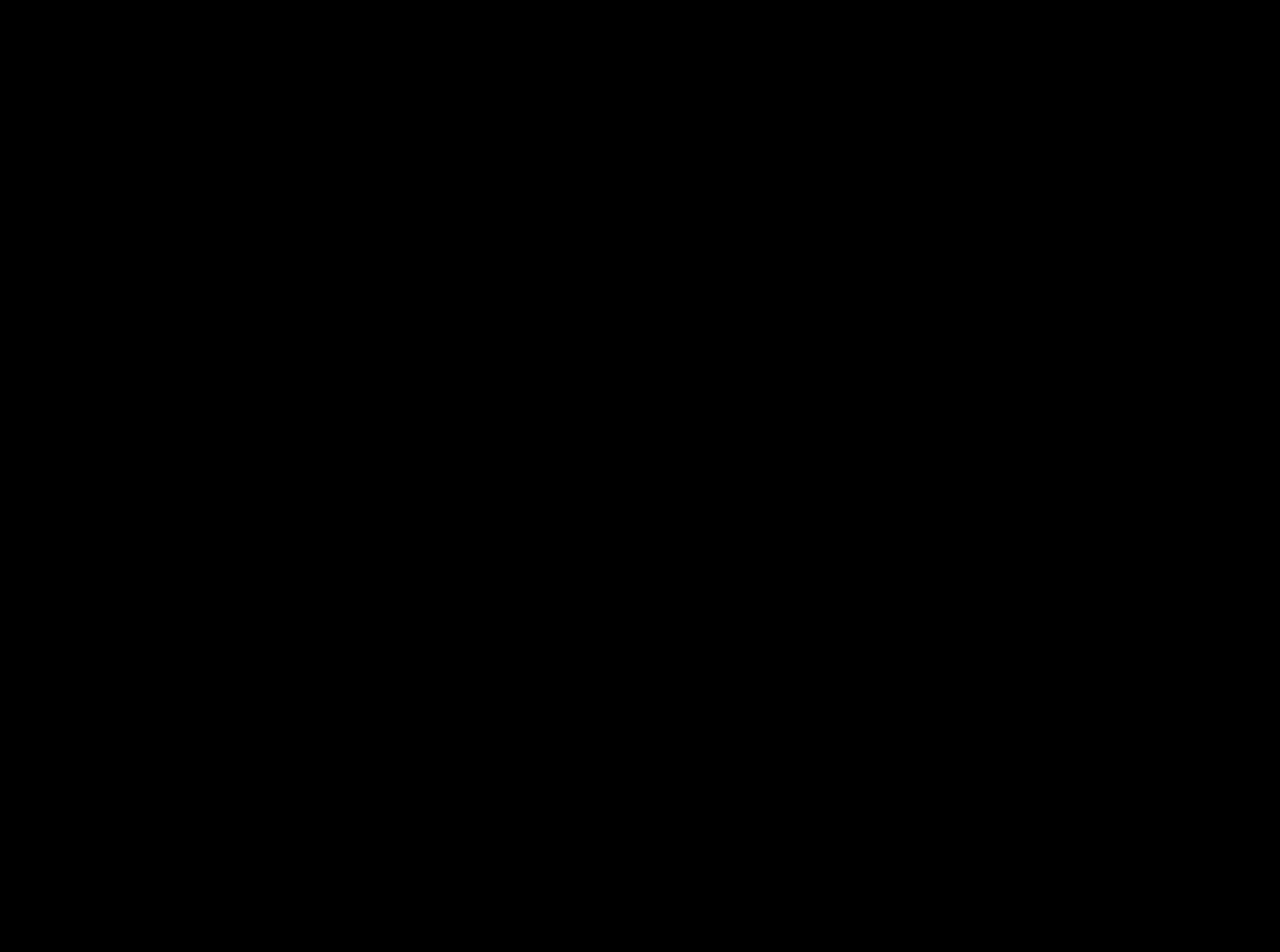
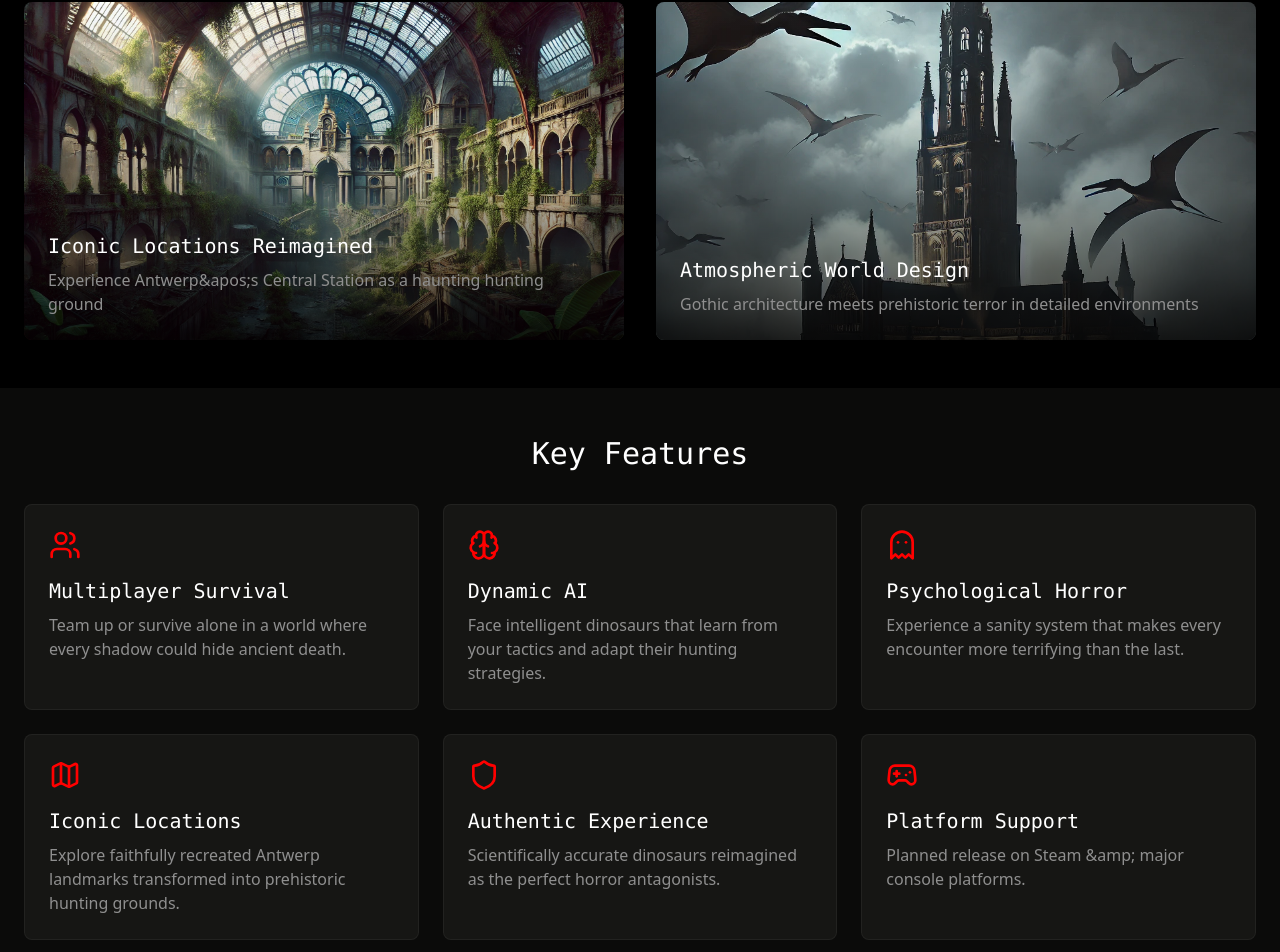
Before and after one commit to snenenenenenene/crivyx-interactive-portfolio, a Next.js app: page /projects/ornitho in a window 1280 px wide. Before the commit this address had no page. Shown: the part 338-1290 px from the top of the page. Before the commit the page ends 800 px from the top, so only its background shows below. Built offline with nearby package versions, Linux system fonts and the light colour scheme.

Commit message:
Add Ornitho project page with layout, features, and market analysis

```diff
--- a/app/page.tsx
+++ b/app/page.tsx
@@ -157,7 +157,9 @@
                     className="game-button-outline"
                     aria-label="Learn more about Ornitho"
                   >
-                    Learn More
+                    <Link className="w-full h-full" href="/projects/ornitho">
+                      Learn More
+                    </Link>
                     <span className="ml-2">→</span>
                   </motion.button>
                 </div>
--- /dev/null
+++ b/app/projects/layout.tsx
@@ -0,0 +1,11 @@
+export default function Layout({
+	children
+}: {
+	children: React.ReactNode
+}) {
+	return (
+		<>
+			{children}
+		</>
+	)
+}
--- /dev/null
+++ b/app/projects/ornitho/page.tsx
@@ -0,0 +1,234 @@
+// app/projects/ornitho/page.tsx
+'use client';
+
+import { motion } from 'framer-motion';
+import Image from 'next/image';
+import {
+	Users,
+	Brain,
+	Ghost,
+	Map,
+	Shield,
+	Gamepad2,
+	Target,
+	TrendingUp,
+	Users2
+} from 'lucide-react';
+
+interface Feature {
+	icon: React.ReactNode;
+	title: string;
+	description: string;
+}
+
+interface ConceptImage {
+	src: string;
+	alt: string;
+	title: string;
+	description: string;
+}
+
+interface MarketPoint {
+	icon: React.ReactNode;
+	title: string;
+	description: string;
+}
+
+const conceptImages: ConceptImage[] = [
+	{
+		src: "/projects/ornitho-central-station.webp",
+		alt: "Antwerp Central Station transformed into a prehistoric hunting ground",
+		title: "Iconic Locations Reimagined",
+		description: "Experience Antwerp&apos;s Central Station as a haunting hunting ground"
+	},
+	{
+		src: "/projects/ornitho-cathedral.webp",
+		alt: "Antwerp Cathedral in a post-apocalyptic setting",
+		title: "Atmospheric World Design",
+		description: "Gothic architecture meets prehistoric terror in detailed environments"
+	}
+];
+
+const marketPoints: MarketPoint[] = [
+	{
+		icon: <Target className="w-6 h-6" />,
+		title: "Target Audience",
+		description: "Core gamers aged 18-35 seeking mature horror experiences & unique multiplayer challenges"
+	},
+	{
+		icon: <TrendingUp className="w-6 h-6" />,
+		title: "Market Potential",
+		description: "Growing demand for innovative survival horror games in a $17.5B horror gaming market"
+	},
+	{
+		icon: <Users2 className="w-6 h-6" />,
+		title: "Community Interest",
+		description: "Strong initial response from horror & survival game communities"
+	}
+];
+
+const features: Feature[] = [
+	{
+		icon: <Users className="w-8 h-8" />,
+		title: "Multiplayer Survival",
+		description: "Team up or survive alone in a world where every shadow could hide ancient death."
+	},
+	{
+		icon: <Brain className="w-8 h-8" />,
+		title: "Dynamic AI",
+		description: "Face intelligent dinosaurs that learn from your tactics and adapt their hunting strategies."
+	},
+	{
+		icon: <Ghost className="w-8 h-8" />,
+		title: "Psychological Horror",
+		description: "Experience a sanity system that makes every encounter more terrifying than the last."
+	},
+	{
+		icon: <Map className="w-8 h-8" />,
+		title: "Iconic Locations",
+		description: "Explore faithfully recreated Antwerp landmarks transformed into prehistoric hunting grounds."
+	},
+	{
+		icon: <Shield className="w-8 h-8" />,
+		title: "Authentic Experience",
+		description: "Scientifically accurate dinosaurs reimagined as the perfect horror antagonists."
+	},
+	{
+		icon: <Gamepad2 className="w-8 h-8" />,
+		title: "Platform Support",
+		description: "Planned release on Steam &amp; major console platforms."
+	}
+];
+
+const Section = ({ children, className = "" }: { children: React.ReactNode; className?: string }) => (
+	<div className={`py-12 ${className}`}>
+		{children}
+	</div>
+);
+
+const SectionTitle = ({ children }: { children: React.ReactNode }) => (
+	<h2 className="text-3xl font-mono mb-8 text-center">{children}</h2>
+);
+
+const FeatureCard = ({ feature }: { feature: Feature }) => (
+	<motion.div
+		initial={{ opacity: 0, y: 20 }}
+		whileInView={{ opacity: 1, y: 0 }}
+		viewport={{ once: true }}
+		className="p-6 bg-[#161614] rounded-lg border border-white/5 hover:border-[#ff0000]/20 transition-colors"
+	>
+		<div className="text-[#ff0000] mb-4">{feature.icon}</div>
+		<h3 className="text-xl font-mono mb-2">{feature.title}</h3>
+		<p className="text-[#8f8f8f]">{feature.description}</p>
+	</motion.div>
+);
+
+const ConceptArtImage = ({ image }: { image: ConceptImage }) => (
+	<motion.div
+		initial={{ opacity: 0, scale: 0.95 }}
+		whileInView={{ opacity: 1, scale: 1 }}
+		viewport={{ once: true }}
+		className="relative group rounded-lg overflow-hidden"
+	>
+		<div className="relative aspect-[16/9]">
+			<Image
+				src={image.src}
+				alt={image.alt}
+				fill
+				className="object-cover transform group-hover:scale-105 transition-transform duration-500"
+			/>
+			<div className="absolute inset-0 bg-gradient-to-t from-black/80 via-black/20 to-transparent">
+				<div className="absolute bottom-6 left-6 right-6">
+					<h3 className="text-xl font-mono text-white mb-2">{image.title}</h3>
+					<p className="text-[#8f8f8f]">{image.description}</p>
+				</div>
+			</div>
+		</div>
+	</motion.div>
+);
+
+const MarketCard = ({ point }: { point: MarketPoint }) => (
+	<motion.div
+		initial={{ opacity: 0, y: 20 }}
+		whileInView={{ opacity: 1, y: 0 }}
+		viewport={{ once: true }}
+		className="bg-[#161614] p-6 rounded-lg border border-white/5"
+	>
+		<div className="text-[#ff0000] mb-4">{point.icon}</div>
+		<h3 className="text-lg font-mono mb-2">{point.title}</h3>
+		<p className="text-[#8f8f8f] text-sm">{point.description}</p>
+	</motion.div>
+);
+
+export default function Page() {
+	return (
+		<div className="min-h-[100dvh] bg-black text-white overflow-y-auto">
+			<div className="max-w-7xl mx-auto px-6">
+				{/* Vision */}
+				<Section>
+					<motion.div
+						initial={{ opacity: 0, y: 20 }}
+						animate={{ opacity: 1, y: 0 }}
+						className="max-w-3xl mx-auto text-center space-y-6"
+					>
+						<h1 className="text-5xl font-mono mb-4">ORNITHO</h1>
+						<p className="text-xl text-[#8f8f8f]">
+							A psychological horror survival experience where prehistoric predators
+							transform Antwerp&apos;s iconic landmarks into a hunting ground of
+							primal terror.
+						</p>
+					</motion.div>
+				</Section>
+
+				{/* Concept Art */}
+				<Section>
+					<SectionTitle>Vision</SectionTitle>
+					<div className="grid grid-cols-1 md:grid-cols-2 gap-8">
+						{conceptImages.map((image, index) => (
+							<ConceptArtImage key={index} image={image} />
+						))}
+					</div>
+				</Section>
+
+				{/* Key Features */}
+				<Section className="bg-[#161614]/50 -mx-6 px-6">
+					<SectionTitle>Key Features</SectionTitle>
+					<div className="grid grid-cols-1 sm:grid-cols-2 lg:grid-cols-3 gap-6">
+						{features.map((feature, index) => (
+							<FeatureCard key={index} feature={feature} />
+						))}
+					</div>
+				</Section>
+
+				{/* Market Analysis */}
+				<Section>
+					<SectionTitle>Market Opportunity</SectionTitle>
+					<div className="grid grid-cols-1 md:grid-cols-3 gap-6">
+						{marketPoints.map((point, index) => (
+							<MarketCard key={index} point={point} />
+						))}
+					</div>
+				</Section>
+
+				{/* Call to Action */}
+				<Section>
+					<motion.div
+						initial={{ opacity: 0, y: 20 }}
+						whileInView={{ opacity: 1, y: 0 }}
+						viewport={{ once: true }}
+						className="text-center space-y-6 max-w-2xl mx-auto"
+					>
+						<h2 className="text-3xl font-mono">Join Us in Creating Horror History</h2>
+						<p className="text-[#8f8f8f]">
+							We invite you to be part of this groundbreaking project that will
+							redefine the survival horror genre.
+						</p>
+						<button className="px-8 py-4 bg-[#ff0000] hover:bg-[#ff0000]/90 transition-colors font-mono rounded-lg">
+							Investment Deck
+						</button>
+					</motion.div>
+				</Section>
+			</div>
+		</div>
+	);
+}
```
Also changed, not shown: public/projects/ornitho-cathedral.webp (added), public/projects/ornitho-central-station.webp (added).
